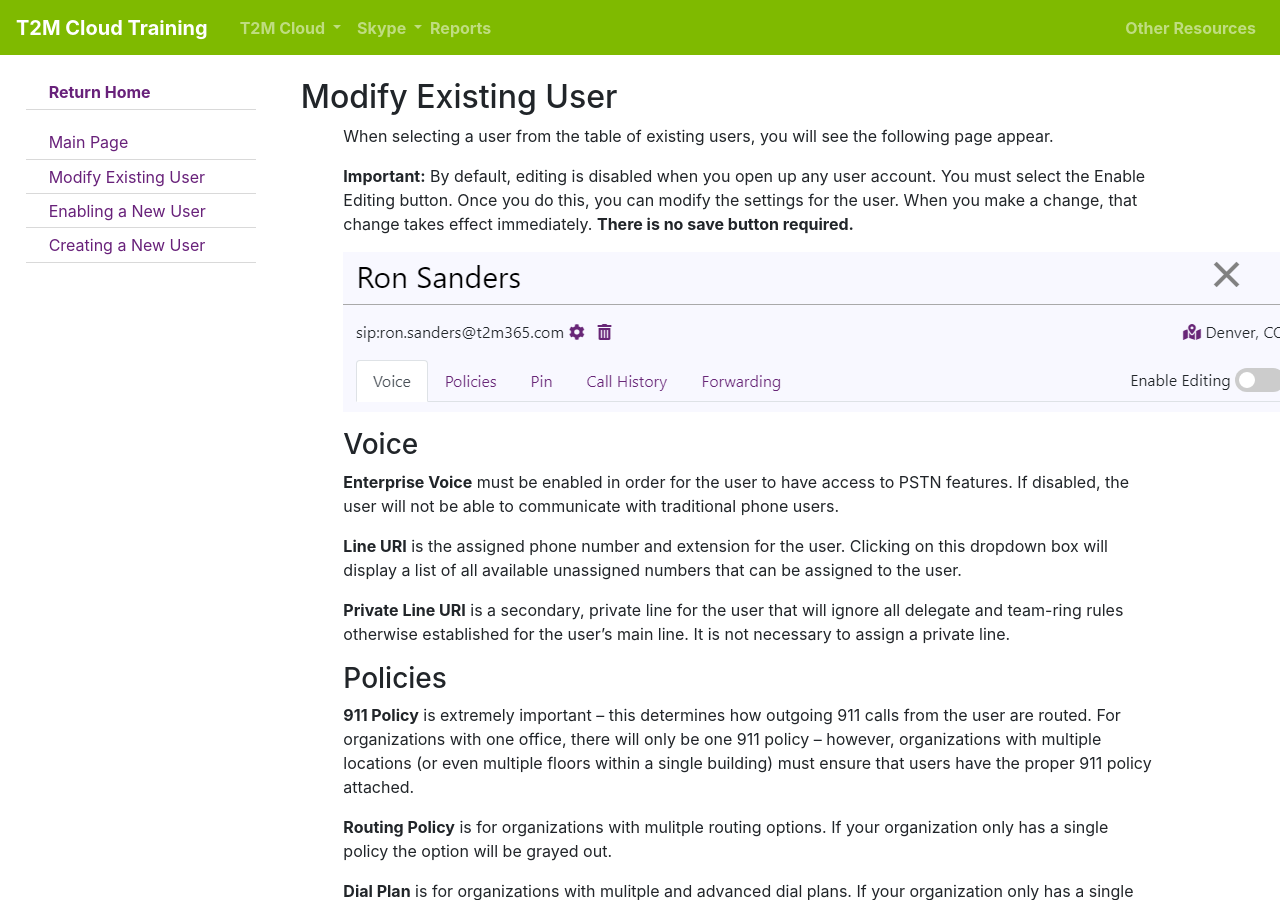
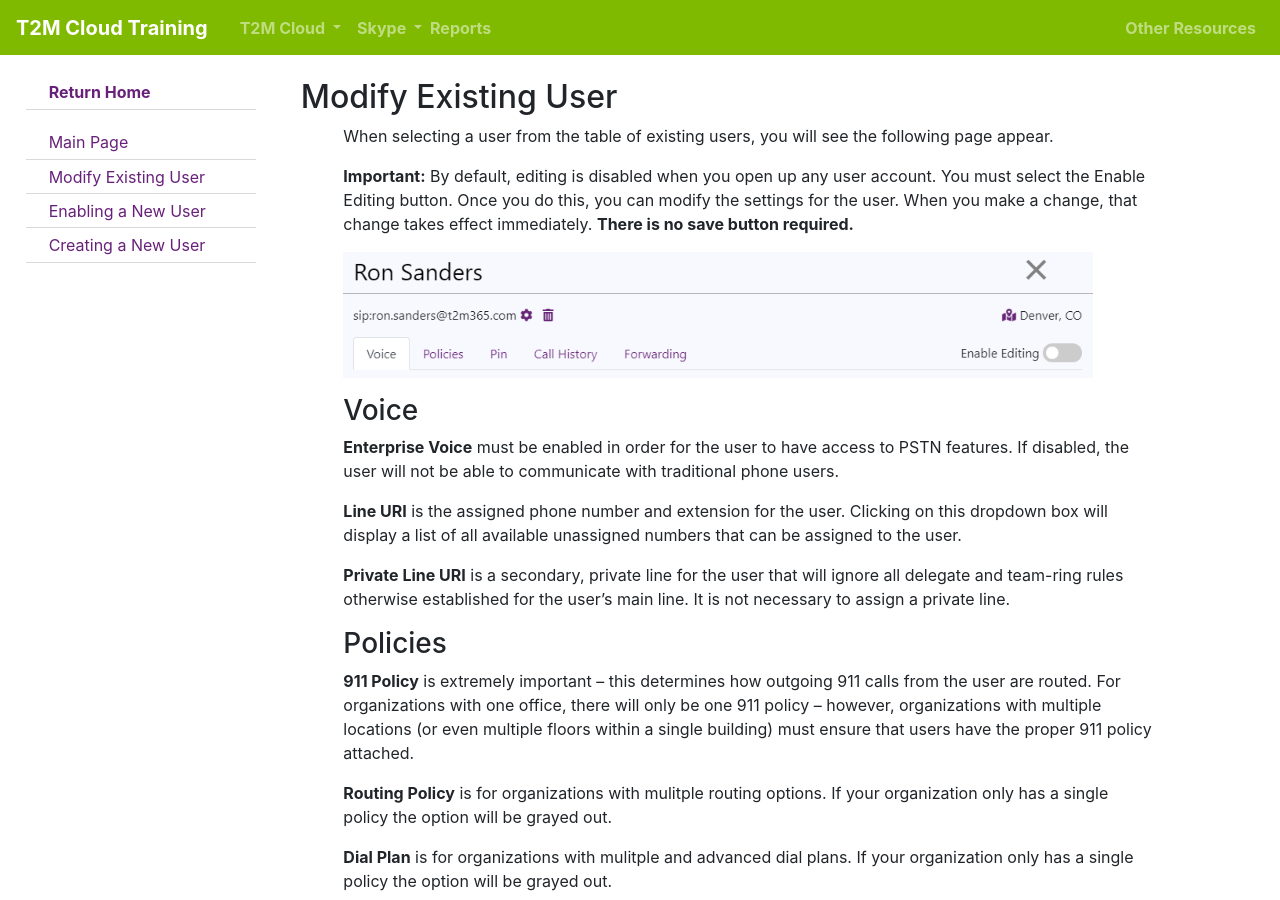
Before and after one commit to t2mdev/docs-vc, a Jekyll site: the page built from _docs/users.md, in a window 1280 px wide and 900 px high, scrolled down 810 px. Built offline with Jekyll 4.4.1, drawn with Linux system fonts in a browser that asks for light colours.

Commit message:
Update add user

```diff
--- a/_docs/users.md
+++ b/_docs/users.md
@@ -18,7 +18,7 @@
 
 > **Important:** By default, editing is disabled when you open up any user account.  You must select the Enable Editing button.  Once you do this, you can modify the settings for the user.  When you make a change, that change takes effect immediately.  **There is no save button required.**
 
-![Cloud Portal](/assets/images/user.2.png)
+![Cloud Portal](/assets/images/user.2.png){:width="750px"}
 
 ### Voice
 
@@ -70,16 +70,22 @@
 
 Prerequisites: If you do have an on premise Active Directory environment, ensure that the user has been added to the appropriate sync group. If you do not have an on premise Active Directory environment (or are unsure what that means) see the Create a New User below.
 
+![Cloud Portal](/assets/images/user.4.png){:width="750px"}
+
 1. Navigate to the Users tab by logging into the portal and clicking on "Active Users" on the left sidebar:
 2. Within the Users tab, click on "Enable User" at the top right of the screen:
 3. This will open the New User dialog.  Select the user from the drop down that you wish to enable.
+
 > If the user you wish to add does not appear, please double check that the prerequisite step earlier in this section was completed.) Check the box next to the user(s) that you wish to enable and click Move to Next Step.
 4. Select the appropriate configurations for the user(s):
+
 > Select the option for the user based on their location and 911 policy.  Click Create User when completed.  If there are additional settings you need to modify, simply edit the user.
 
 ## Creating a New User
 
 Prerequisites: This is for customers who do not have an Active Directory sync option.
+
+![Cloud Portal](/assets/images/user.3.png){:width="750px"}
 
 1. Navigate to the Users tab by logging into the portal and clicking on "Active Users" on the left sidebar:
 2. Within the Users tab, click on "Add User" at the top right of the screen:
```
Also changed, not shown: assets/images/user.3.png (added), assets/images/user.4.png (added).
